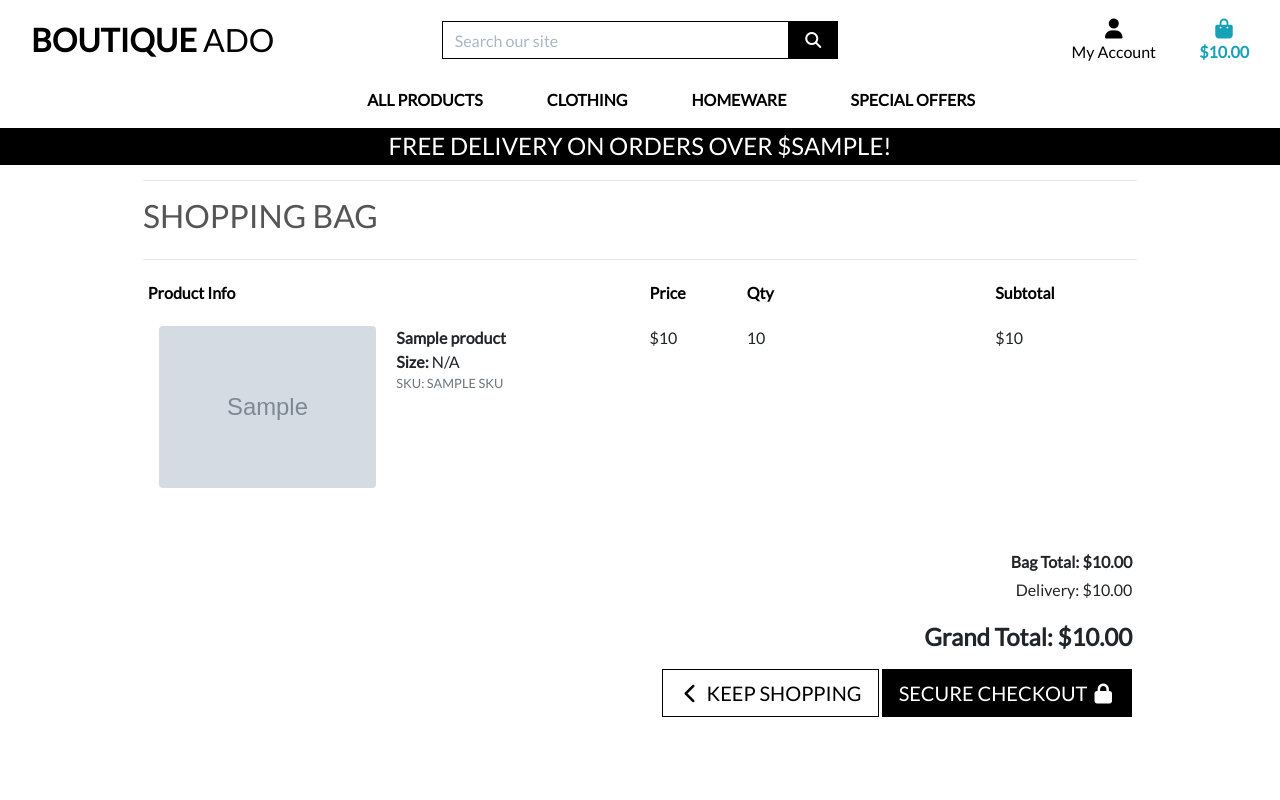
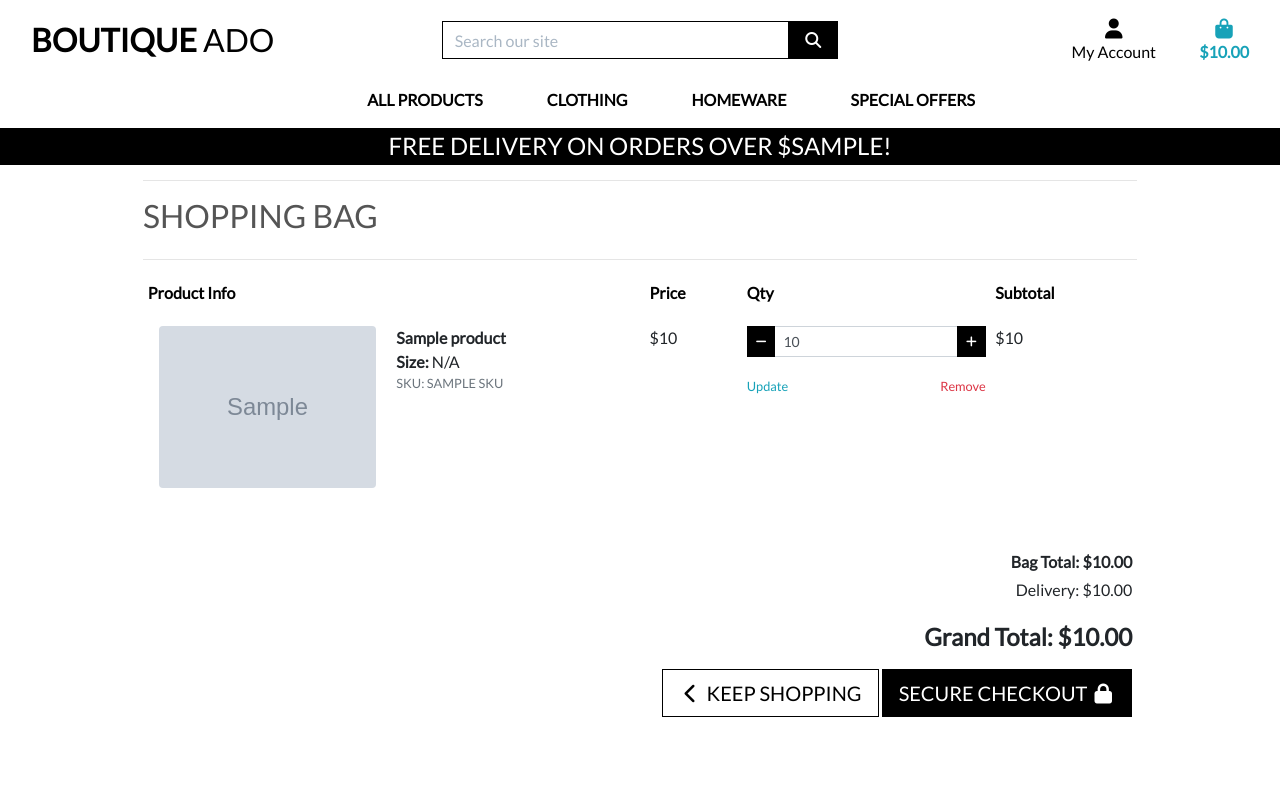
Before and after one commit to SanclerZanella/project---Boutique-ADO, a Django app: template bag/templates/bag/bag.html in a window 1280 px wide. Run offline with Django 3.2, Linux system fonts and the light colour scheme; the template is opened without the code that fills it: most values are stand-ins (such as "Sample title", 1, 10 or a date in 2020); grey boxes marked "Sample" are stand-in pictures; some libraries are stand-ins or nearby versions.

Commit message:
Add quantity box to shopping bag page

```diff
--- a/bag/contexts.py
+++ b/bag/contexts.py
@@ -29,7 +29,7 @@ def bag_contents(request):
 
                 bag_items.append({
                     'item_id': item_id,
-                    'quantity': item_data,
+                    'quantity': quantity,
                     'product': product,
                     'size': size
                 })
--- a/bag/templates/bag/bag.html
+++ b/bag/templates/bag/bag.html
@@ -50,7 +50,37 @@
                                         <p class="my-0">${{ item.product.price }}</p>
                                     </td>
                                     <td class="py-3 w-25">
-                                        <p class="my-0">{{ item.quantity }}</p>
+                                        <form class="form update-form" method="POST" action="">
+                                            {% csrf_token %}
+
+                                            <div class="form-group">
+                                                <div class="input-group">
+                                                    <div class="input-group-prepend">
+                                                        <button class="decrement-qty btn btn-sm btn-black rounded-0"
+                                                            data-item_id="{{ item.item_id }}" id="decrement-qty_{{ item.item_id }}">
+                                                            <span>
+                                                                <i class="fas fa-minus fa-sm"></i>
+                                                            </span>
+                                                        </button>
+                                                    </div>
+                                                    <input class="form-control form-control-sm qty_input" type="number" name="quantity" value="{{ item.quantity }}" min="1" max="99" data-item_id="{{ item.item_id }}" id="id_qty_{{ item.item_id }}">
+                                                    <div class="input-group-append">
+                                                        <button class="increment-qty btn btn-sm btn-black rounded-0"
+                                                            data-item_id="{{ item.item_id }}" id="increment-qty_{{ item.item_id }}">
+                                                            <span>
+                                                                <i class="fas fa-plus fa-sm"></i>
+                                                            </span>
+                                                        </button>
+                                                    </div>
+                                                    {% if item.product.has_sizes %}
+                                                        <input type="hidden" name="product_size" value="{{ item.size }}"></input>
+                                                    {% endif %}
+                                                </div>
+                                            </div>
+
+                                        </form>
+                                        <a class="update-link text-info"><small>Update</small></a>
+                                        <a class="remove-item text-danger float-right" id="remove_{{ item.item_id }}" data_size="{{ item.size }}"><small>Remove</small></a>
                                     </td>
                                     <td class="py-3">
                                         <p class="my-0">${{ item.product.price }}</p>
@@ -100,3 +130,35 @@
         </div>
     </div>
 {% endblock %}
+
+{% block postloadjs %}
+{{ block.super }}
+{% include 'bag/includes/quantity_input_script.html' %}
+
+<script type="text/javascript">
+{% comment %} Update quantity on click {% endcomment %}
+
+{% comment %} Update product in the bag {% endcomment %}
+$('.update-link').click((e) => {
+    var form = $('.update-link').prev('.update-form');
+    form.submit();
+});
+
+{% comment %} Remove product from the bag {% endcomment %}
+$('.remove-item').click((e) => {
+   var csrfToken = "{{ csrf_token }}";
+   var itemId = $('.remove-item').attr('id').split('remove_')[1];
+   var size = $('.remove-item').data('size');
+   var url = `/bag/remove/${itemId}`;
+   var data = {
+       'csrfmiddlewaretoken': csrfToken,
+       'size': size
+   };
+
+   $.post(url, data)
+    .done(() => {
+        location.reload();
+    })
+});
+</script>
+{% endblock %}
```
Also changed, not shown: bag/templates/bag/includes/quantity_input_script.html (added, +44 -0 lines).
